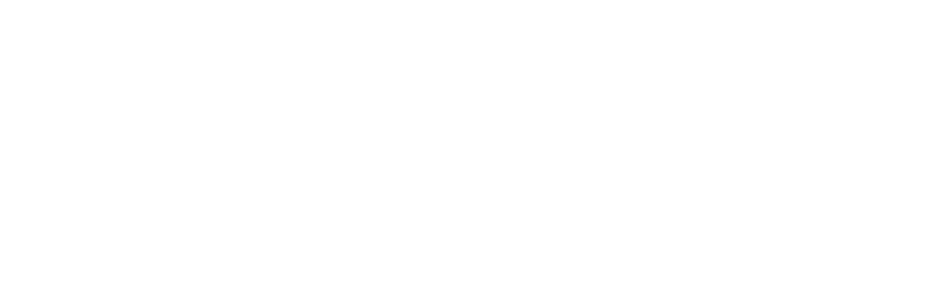
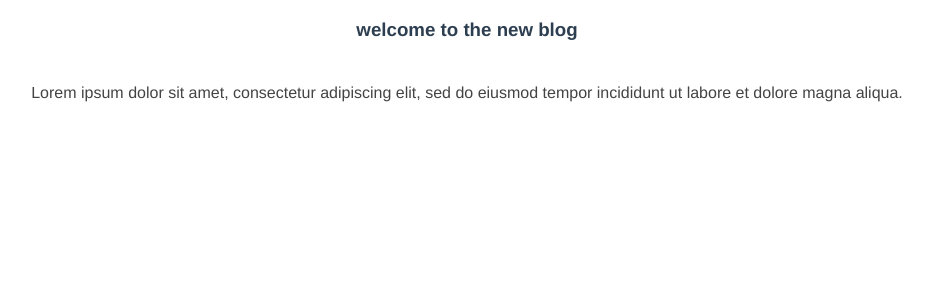
Before and after one commit to sendgn/dojo-blog, a Vue app: page /posts/1 in a window 1280 px wide. Before the commit this address had no page. Shown: the top 300 px of the page, without its empty margins (173-1106 px from the left). Built offline with nearby package versions, Linux system fonts and the light colour scheme; data requests are answered from the project's data file.

Commit message:
Add getPost(id) composable

```diff
--- a/src/components/PostList.vue
+++ b/src/components/PostList.vue
@@ -7,14 +7,11 @@
 </template>
 
 <script>
-import { onMounted, onUnmounted, onUpdated } from 'vue';
 import SinglePost from '../components/SinglePost.vue'
 
 export default {
   props: ['posts'],
-  components: { SinglePost },
-  setup() {
-  }
+  components: { SinglePost }
 }
 </script>
 
--- a/src/components/SinglePost.vue
+++ b/src/components/SinglePost.vue
@@ -1,6 +1,8 @@
 <template>
   <div class="post">
-    <h3>{{ post.title }}</h3>
+    <router-link :to="{ name: 'details', params: { id: post.id } }">
+      <h3>{{ post.title }}</h3>
+    </router-link>
     <p>{{ snippet }}</p>
     <span v-for="tag in post.tags" :key="tag">
       #{{ tag }}
--- /dev/null
+++ b/src/composables/getPost.js
@@ -0,0 +1,23 @@
+import { ref } from 'vue'
+
+const getPost = (id) => {
+  const post = ref(null)
+  const error = ref(null)
+
+  const load = async () => {
+    try {
+      let data = await fetch(`http://localhost:3000/posts/${id}`)
+      if (!data.ok) {
+        throw Error('That post does not exist')
+      }
+      post.value = await data.json()
+    } catch (err) {
+      error.value = err.message
+      console.log(error.value)
+    }
+  }
+
+  return { post, error, load }
+}
+
+export default getPost
--- a/src/router/index.js
+++ b/src/router/index.js
@@ -1,11 +1,20 @@
 import { createRouter, createWebHistory } from 'vue-router'
 import HomeView from '../views/HomeView.vue'
+import DetailsView from '../views/DetailsView.vue'
 
 const routes = [
   {
     path: '/',
     name: 'home',
     component: HomeView
+  },
+  {
+    path: '/posts/:id',
+    name: 'details',
+    component: DetailsView,
+    // If we link to this page, we can access the route parameter
+    // as a prop inside DetailsView component
+    props: true
   }
 ]
 
--- /dev/null
+++ b/src/views/DetailsView.vue
@@ -0,0 +1,37 @@
+<template>
+  <div v-if="error">{{ error }}</div>
+  <div v-if="post" class="post">
+    <h3>{{ post.title }}</h3>
+    <p class="pre">{{ post.body }}</p>
+  </div>
+</template>
+
+<script>
+import getPost from '../composables/getPost'
+
+export default {
+  props: ['id'],
+  setup(props) {
+    const { post, error, load } = getPost(props.id)
+
+    load()
+
+    return { post, error }
+  }
+}
+</script>
+
+<style>
+  .post {
+    max-width: 1200px;
+    margin: 0 auto;
+  }
+  .post p {
+    color: #444;
+    line-height: 1.5em;
+    margin-top: 40px;
+  }
+  .pre {
+    white-space: pre-wrap;
+  }
+</style>
```
